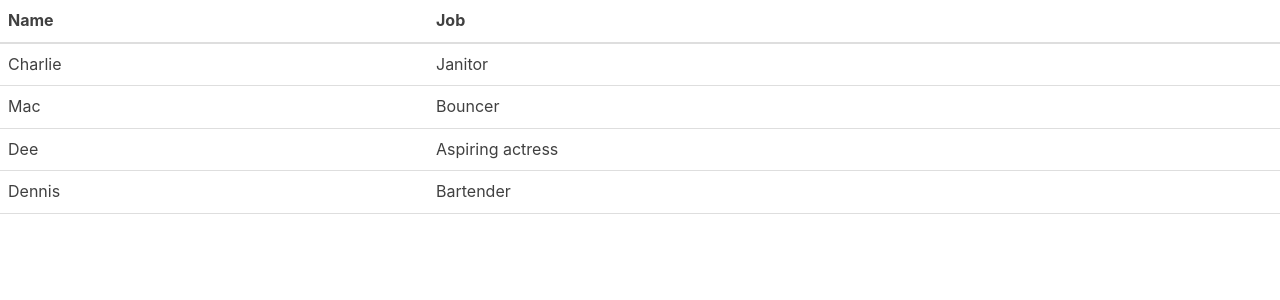
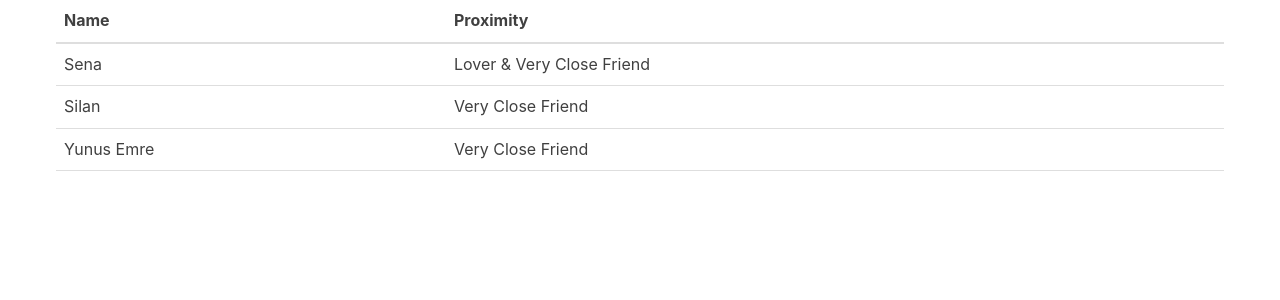
Before and after one commit to RoyalDevGit/Blog, a React (Create React App) app: page / in a window 1280 px wide. Shown: the top 300 px of the page. Built offline with nearby package versions, Linux system fonts and the light colour scheme.

Commit message:
Canlarim

```diff
--- a/src/App.js
+++ b/src/App.js
@@ -2,9 +2,25 @@ import React from 'react';
 import Table from './Components/Table';
 class App extends React.Component {
     render() {
+        const canlarim = [
+            {
+                'name': 'Sena',
+                'proximity': 'Lover & Very Close Friend'
+            },
+            {
+                'name': 'Silan',
+                'proximity': 'Very Close Friend'
+            },
+            {
+                'name': 'Yunus Emre',
+                'proximity': 'Very Close Friend'
+            }
+        ];
+
+
         return (
-            <div className="App">
-                <Table />
+            <div className="container">
+                <Table friendsData={canlarim} />
             </div>
         );
     }
--- a/src/Components/Table.js
+++ b/src/Components/Table.js
@@ -3,10 +3,12 @@ import TableHeader from './TableHeader';
 import TableBody from './TableBody';
 export default class Table extends Component {
     render() {
+        const { friendsData } = this.props;
+
         return (
             <table>
                 <TableHeader />
-                <TableBody />
+                <TableBody friendsData={friendsData} />
             </table>
         );
     }
--- a/src/Components/TableBody.js
+++ b/src/Components/TableBody.js
@@ -1,25 +1,16 @@
 import React from 'react'
 
-const TableBody = () => {
-    return (
-        <tbody>
-            <tr>
-                <td>Charlie</td>
-                <td>Janitor</td>
+const TableBody = props => {
+    const rows = props.friendsData.map((row, index) => {
+        return (
+
+            <tr key={index}>
+                <td>{row.name}</td>
+                <td>{row.proximity}</td>
             </tr>
-            <tr>
-                <td>Mac</td>
-                <td>Bouncer</td>
-            </tr>
-            <tr>
-                <td>Dee</td>
-                <td>Aspiring actress</td>
-            </tr>
-            <tr>
-                <td>Dennis</td>
-                <td>Bartender</td>
-            </tr>
-        </tbody>
-    );
+
+        );
+    });
+    return <tbody>{rows}</tbody>;
 }
 export default TableBody;
--- a/src/Components/TableHeader.js
+++ b/src/Components/TableHeader.js
@@ -5,7 +5,7 @@ const TableHeader = () => {
         <thead>
             <tr>
                 <th>Name</th>
-                <th>Job</th>
+                <th>Proximity</th>
             </tr>
         </thead>
     );
```
